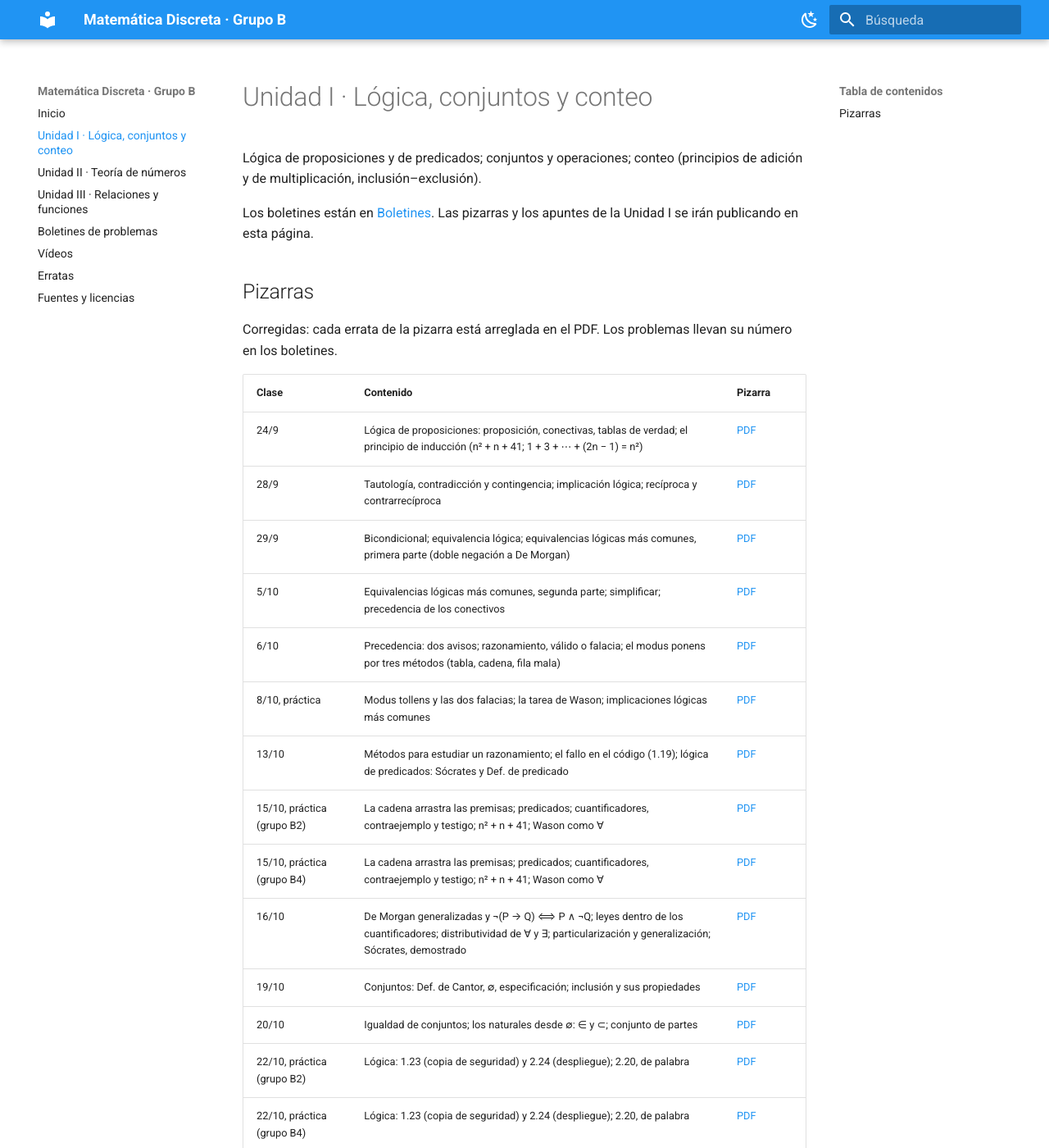
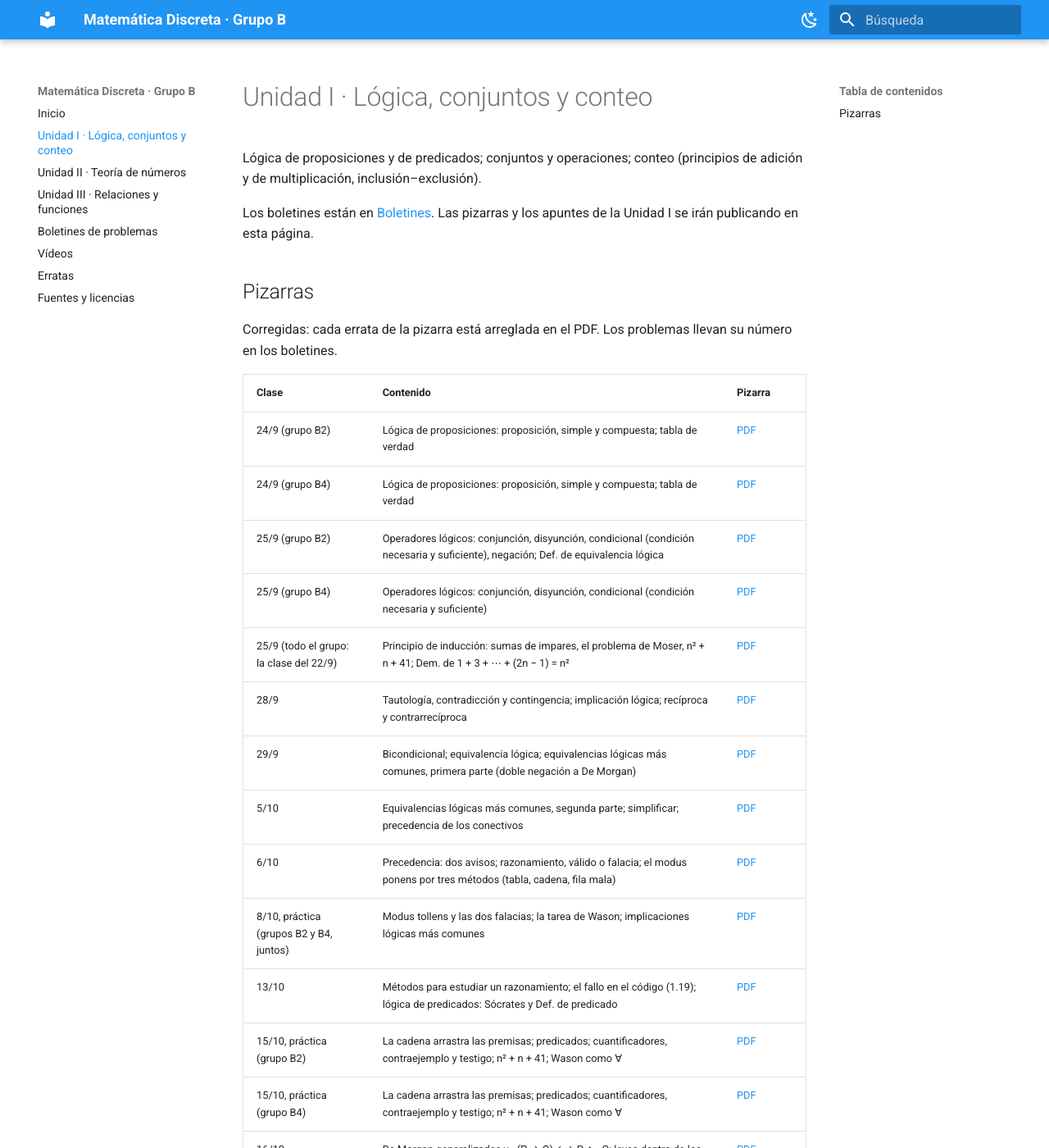
Before and after one commit to llafuent/md2627, an MkDocs documentation site: the page built from docs/unidad1.md, in a window 1280 px wide and 1400 px high. Shown: the whole window at 82% size. Built offline with MkDocs 1.6.1 and Material for MkDocs 9.7.7, drawn with Linux system fonts in a browser that asks for light colours.

Commit message:
Retirar: material/u1/pizarra20260924.pdf

```diff
--- a/docs/unidad1.md
+++ b/docs/unidad1.md
@@ -12,12 +12,16 @@ Corregidas: cada errata de la pizarra está arreglada en el PDF. Los problemas l
 
 | Clase | Contenido | Pizarra |
 |---|---|---|
-| 24/9 | Lógica de proposiciones: proposición, conectivas, tablas de verdad; el principio de inducción (n² + n + 41; 1 + 3 + ⋯ + (2n − 1) = n²) | [PDF](material/u1/pizarra20260924.pdf) |
+| 24/9 (grupo B2) | Lógica de proposiciones: proposición, simple y compuesta; tabla de verdad | [PDF](material/u1/pizarra20260924B2.pdf) |
+| 24/9 (grupo B4) | Lógica de proposiciones: proposición, simple y compuesta; tabla de verdad | [PDF](material/u1/pizarra20260924B4.pdf) |
+| 25/9 (grupo B2) | Operadores lógicos: conjunción, disyunción, condicional (condición necesaria y suficiente), negación; Def. de equivalencia lógica | [PDF](material/u1/pizarra20260925B2.pdf) |
+| 25/9 (grupo B4) | Operadores lógicos: conjunción, disyunción, condicional (condición necesaria y suficiente) | [PDF](material/u1/pizarra20260925B4.pdf) |
+| 25/9 (todo el grupo: la clase del 22/9) | Principio de inducción: sumas de impares, el problema de Moser, n² + n + 41; Dem. de 1 + 3 + ⋯ + (2n − 1) = n² | [PDF](material/u1/pizarra20260925.pdf) |
 | 28/9 | Tautología, contradicción y contingencia; implicación lógica; recíproca y contrarrecíproca | [PDF](material/u1/pizarra20260928.pdf) |
 | 29/9 | Bicondicional; equivalencia lógica; equivalencias lógicas más comunes, primera parte (doble negación a De Morgan) | [PDF](material/u1/pizarra20260929.pdf) |
 | 5/10 | Equivalencias lógicas más comunes, segunda parte; simplificar; precedencia de los conectivos | [PDF](material/u1/pizarra20261005.pdf) |
 | 6/10 | Precedencia: dos avisos; razonamiento, válido o falacia; el modus ponens por tres métodos (tabla, cadena, fila mala) | [PDF](material/u1/pizarra20261006.pdf) |
-| 8/10, práctica | Modus tollens y las dos falacias; la tarea de Wason; implicaciones lógicas más comunes | [PDF](material/u1/pizarra20261008.pdf) |
+| 8/10, práctica (grupos B2 y B4, juntos) | Modus tollens y las dos falacias; la tarea de Wason; implicaciones lógicas más comunes | [PDF](material/u1/pizarra20261008.pdf) |
 | 13/10 | Métodos para estudiar un razonamiento; el fallo en el código (1.19); lógica de predicados: Sócrates y Def. de predicado | [PDF](material/u1/pizarra20261013.pdf) |
 | 15/10, práctica (grupo B2) | La cadena arrastra las premisas; predicados; cuantificadores, contraejemplo y testigo; n² + n + 41; Wason como ∀ | [PDF](material/u1/pizarra20261015B2.pdf) |
 | 15/10, práctica (grupo B4) | La cadena arrastra las premisas; predicados; cuantificadores, contraejemplo y testigo; n² + n + 41; Wason como ∀ | [PDF](material/u1/pizarra20261015B4.pdf) |
```
Also changed, not shown: docs/erratas.md (+1 -1 lines), 6 other files.
